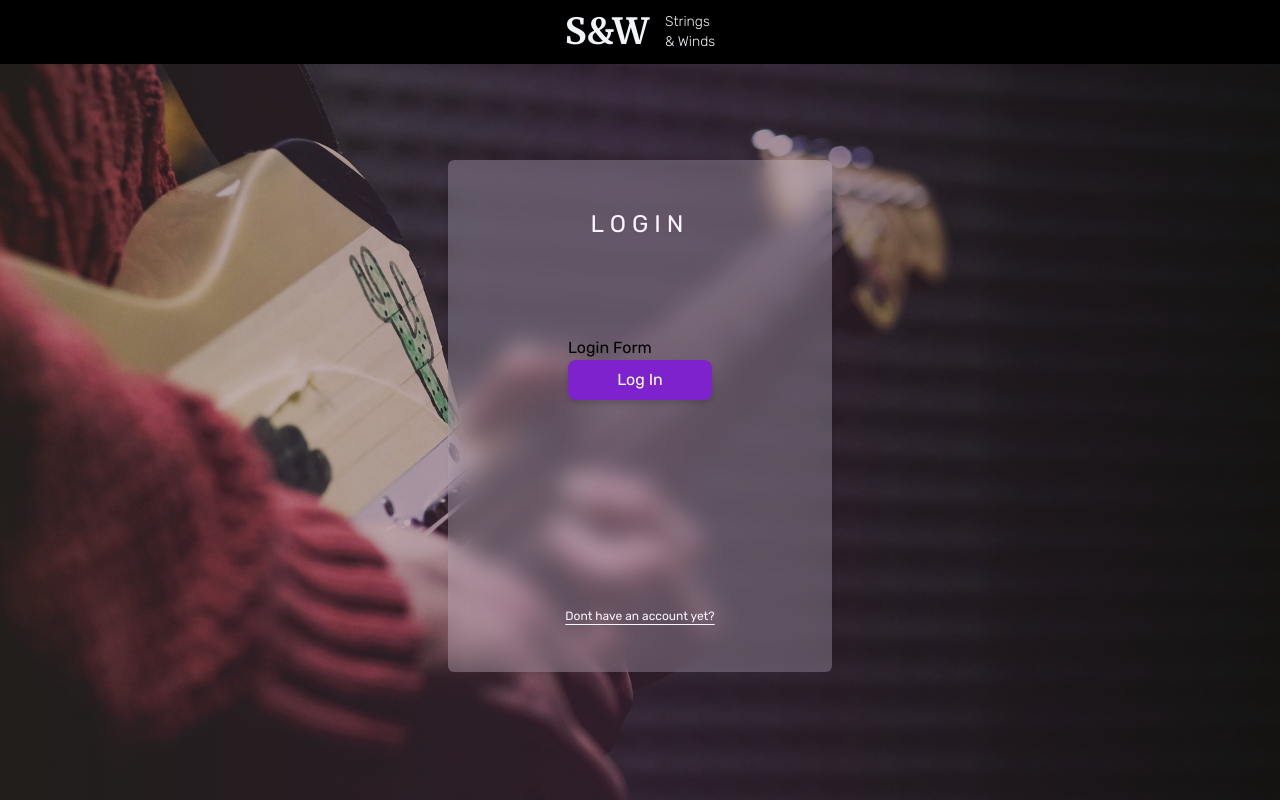
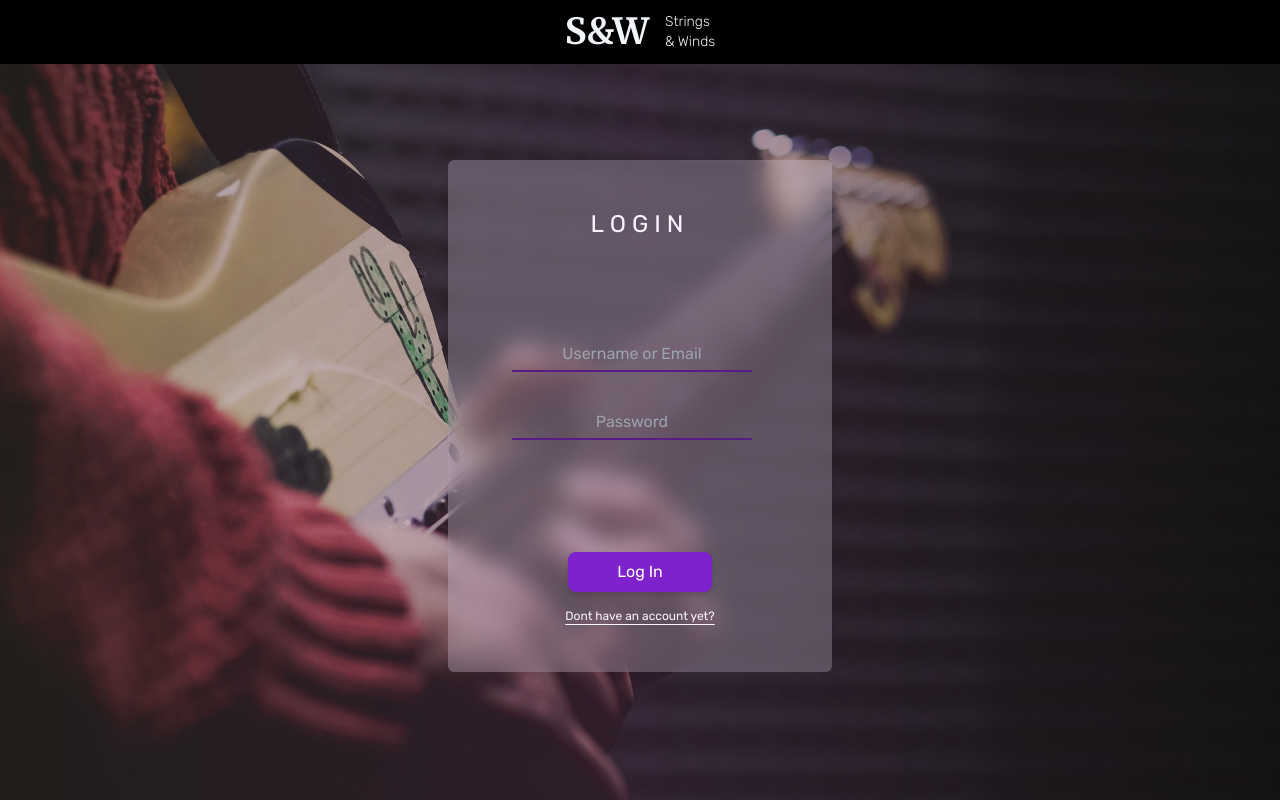
Before and after one commit to KennetSanchez/music-store-spring-react, a React (Create React App) app in the folder src/main/web/strings-and-winds-react/: page / in a window 1280 px wide. Built offline with nearby package versions, Linux system fonts and the light colour scheme.

Commit message:
login button working with state and no auth

```diff
--- /dev/null
+++ b/src/main/web/strings-and-winds-react/src/components/Input.tsx
@@ -0,0 +1,15 @@
+export const Input = (
+    props: {
+        type : string,
+        placeHolder : string,
+        name : string
+    }
+) => {
+
+    const primaryStyleStates : string = `transition delay-100 ease-in-out hover:border-b-purple-800 focus:outline-none focus:border-b-purple-400`;
+    const primaryStyle : string = `w-60 h-9 bg-transparent border-solid border-b-2 border-b-purple-900 text-purple-100 text-center text-base font-normal`;
+
+    return (
+        <input name={props.name} type={props.type} className={`${primaryStyle} ${primaryStyleStates}`} placeholder={props.placeHolder}/>
+    );
+}
--- a/src/main/web/strings-and-winds-react/src/components/LoginForm.tsx
+++ b/src/main/web/strings-and-winds-react/src/components/LoginForm.tsx
@@ -1,14 +1,21 @@
 import {Button} from "./Button";
 import React, {FormEvent} from "react";
+import {Input} from "./Input";
 
 export const LoginForm = (
     props: {
         handleLogin : { (e: FormEvent<HTMLFormElement>) : void }
     }
 ) => {
+
+    const formFlex : string = "h-full flex flex-col justify-between items-center pb-4";
+
     return (
-        <form onSubmit={props.handleLogin}>
-            <div>Login Form</div>
+        <form onSubmit={props.handleLogin} className={formFlex}>
+            <div className={"space-y-8"}>
+                <Input type={"text"} placeHolder={"Username or Email"} name={"lKey"}/>
+                <Input type={"password"} placeHolder={"Password"} name={"lPass"} />
+            </div>
             <Button isSubmit={true} type={"primary"} rounded={"rounded-lg"} label={"Log In"}/>
         </form>
     );
--- a/src/main/web/strings-and-winds-react/src/pages/Landing.tsx
+++ b/src/main/web/strings-and-winds-react/src/pages/Landing.tsx
@@ -16,8 +16,11 @@ export const Landing = (
 
     const handleLogin = (e: FormEvent<HTMLFormElement>) => {
         e.preventDefault();
+        let form = (e.target as HTMLFormElement);
         props.loginState[1](true);
         props.adminState[1](false);
+        console.log(`Key: ${form.lKey.value}`);
+        console.log(`Pass: ${form.lPass.value}`);
         navigate("/home");
     }
 
```
